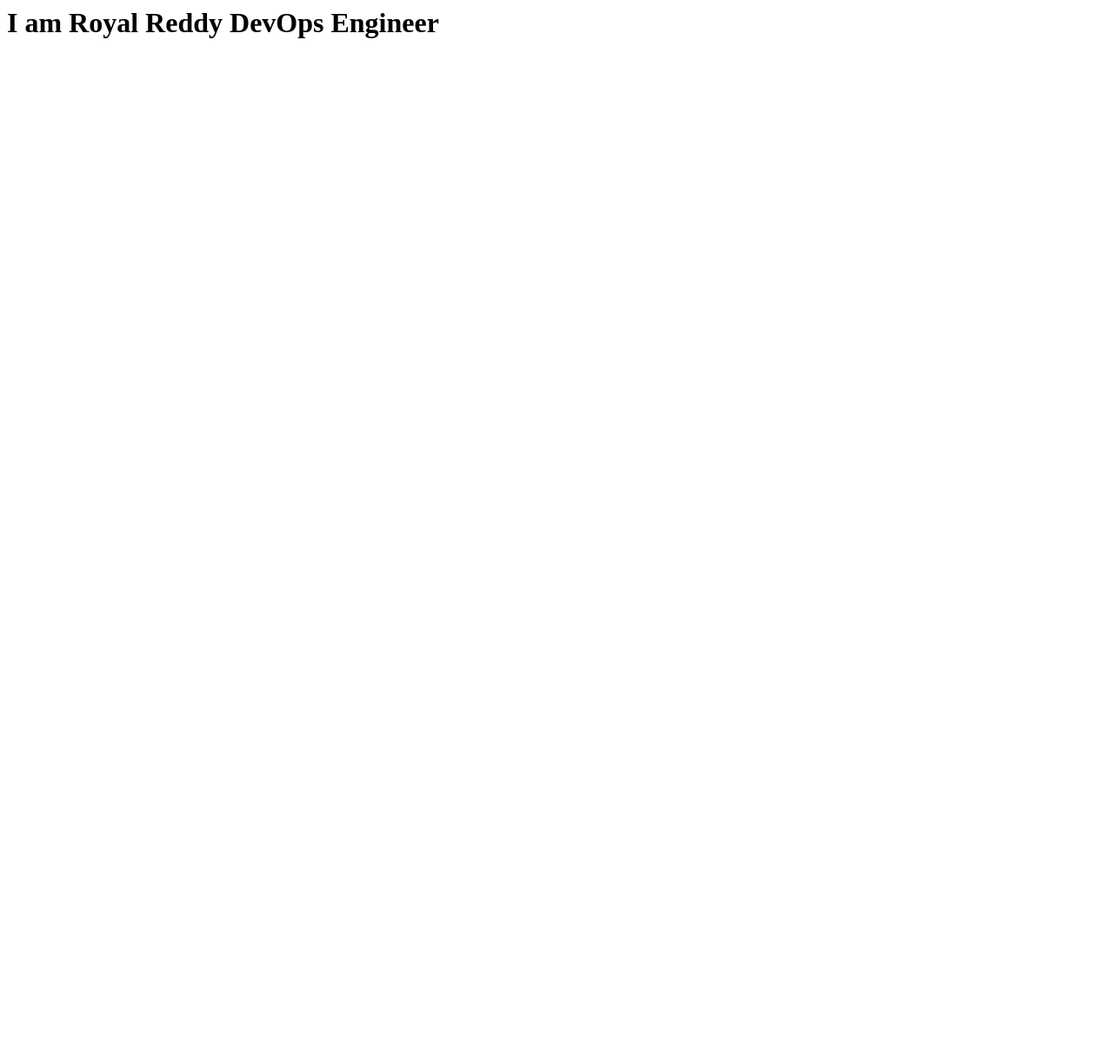
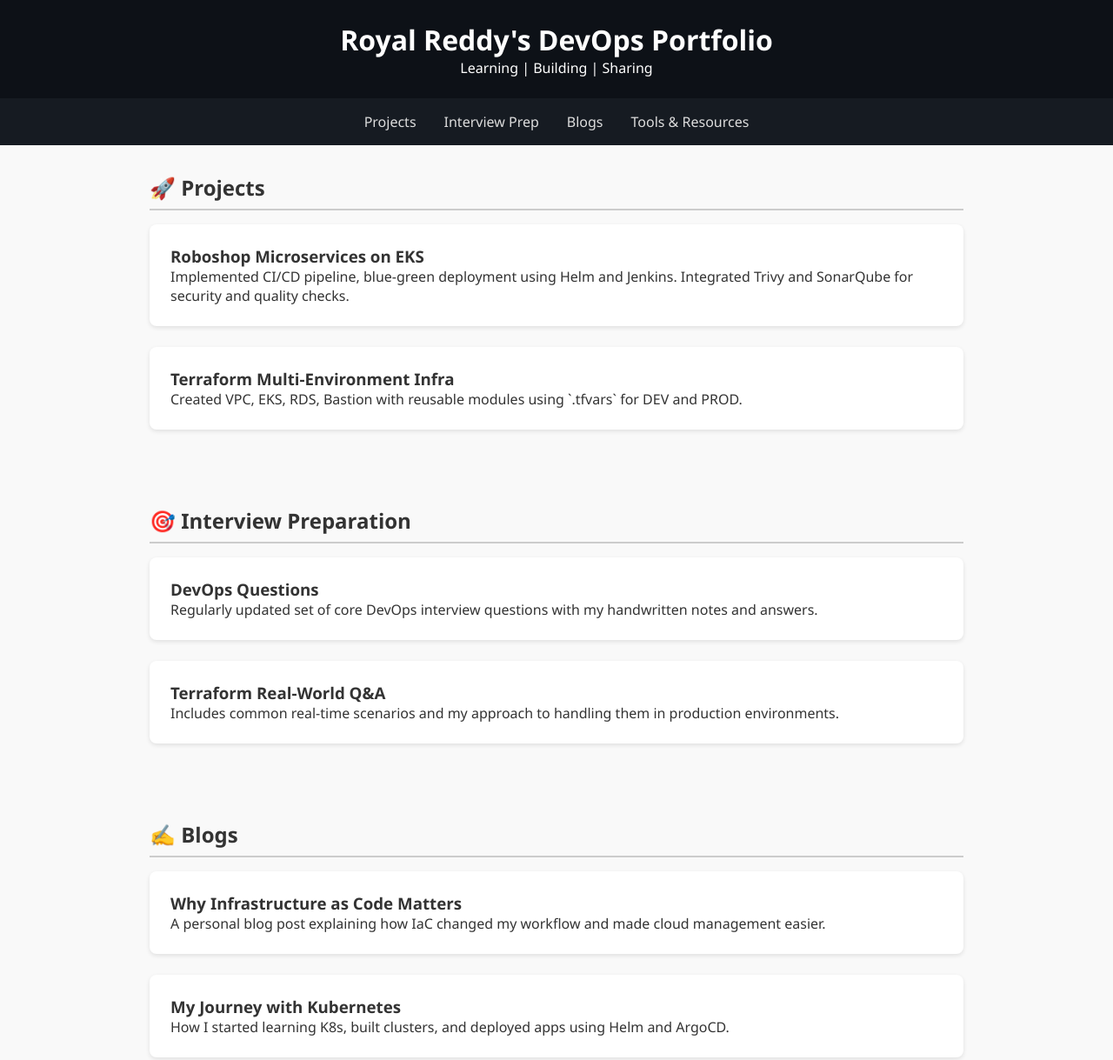
Before and after one commit to Royal-Reddy-Yaparla/Royal-Reddy-Yaparla.github.io, a plain HTML site: page index.html in a window 1280 px wide. Shown: the top 1219 px of the page at 87% size. Before the commit the page ends 800 px from the top, so only its background shows below. Drawn offline with Linux system fonts and the light colour scheme.

Commit message:
profile page has been added

```diff
--- a/index.html
+++ b/index.html
@@ -1 +1,139 @@
-<h1> I am Royal Reddy DevOps Engineer <h1>
+<!DOCTYPE html>
+<html lang="en">
+<head>
+  <meta charset="UTF-8" />
+  <meta name="viewport" content="width=device-width, initial-scale=1.0" />
+  <title>My DevOps Portfolio</title>
+  <style>
+    * {
+      margin: 0;
+      padding: 0;
+      box-sizing: border-box;
+      font-family: 'Segoe UI', Tahoma, Geneva, Verdana, sans-serif;
+    }
+
+    body {
+      background: #f9f9f9;
+      color: #333;
+    }
+
+    header {
+      background-color: #0d1117;
+      color: #fff;
+      padding: 1.5rem;
+      text-align: center;
+    }
+
+    nav {
+      display: flex;
+      justify-content: center;
+      background-color: #161b22;
+      padding: 1rem;
+    }
+
+    nav a {
+      color: #ddd;
+      text-decoration: none;
+      margin: 0 1rem;
+      font-weight: 500;
+      transition: color 0.3s ease;
+    }
+
+    nav a:hover {
+      color: #58a6ff;
+    }
+
+    section {
+      padding: 2rem;
+      max-width: 1000px;
+      margin: auto;
+    }
+
+    h2 {
+      margin-bottom: 1rem;
+      border-bottom: 2px solid #ccc;
+      padding-bottom: 0.5rem;
+    }
+
+    .card {
+      background-color: #fff;
+      padding: 1.5rem;
+      margin-bottom: 1.5rem;
+      border-radius: 8px;
+      box-shadow: 0 2px 5px rgba(0,0,0,0.1);
+    }
+
+    @media (max-width: 600px) {
+      nav {
+        flex-direction: column;
+      }
+      nav a {
+        margin: 0.5rem 0;
+      }
+    }
+  </style>
+</head>
+<body>
+
+  <header>
+    <h1>Royal Reddy's DevOps Portfolio</h1>
+    <p>Learning | Building | Sharing</p>
+  </header>
+
+  <nav>
+    <a href="#projects">Projects</a>
+    <a href="#interview">Interview Prep</a>
+    <a href="#blogs">Blogs</a>
+    <a href="#tools">Tools & Resources</a>
+  </nav>
+
+  <section id="projects">
+    <h2>🚀 Projects</h2>
+    <div class="card">
+      <h3>Roboshop Microservices on EKS</h3>
+      <p>Implemented CI/CD pipeline, blue-green deployment using Helm and Jenkins. Integrated Trivy and SonarQube for security and quality checks.</p>
+    </div>
+    <div class="card">
+      <h3>Terraform Multi-Environment Infra</h3>
+      <p>Created VPC, EKS, RDS, Bastion with reusable modules using `.tfvars` for DEV and PROD.</p>
+    </div>
+  </section>
+
+  <section id="interview">
+    <h2>🎯 Interview Preparation</h2>
+    <div class="card">
+      <h3>DevOps Questions</h3>
+      <p>Regularly updated set of core DevOps interview questions with my handwritten notes and answers.</p>
+    </div>
+    <div class="card">
+      <h3>Terraform Real-World Q&A</h3>
+      <p>Includes common real-time scenarios and my approach to handling them in production environments.</p>
+    </div>
+  </section>
+
+  <section id="blogs">
+    <h2>✍️ Blogs</h2>
+    <div class="card">
+      <h3>Why Infrastructure as Code Matters</h3>
+      <p>A personal blog post explaining how IaC changed my workflow and made cloud management easier.</p>
+    </div>
+    <div class="card">
+      <h3>My Journey with Kubernetes</h3>
+      <p>How I started learning K8s, built clusters, and deployed apps using Helm and ArgoCD.</p>
+    </div>
+  </section>
+
+  <section id="tools">
+    <h2>🛠️ Tools & Resources</h2>
+    <div class="card">
+      <h3>Voice-to-Text Practice</h3>
+      <p>I use Google Docs voice typing or Otter.ai to practice interview answers and convert them to text.</p>
+    </div>
+    <div class="card">
+      <h3>Favorite DevOps Channels</h3>
+      <p>GOTO Conferences, TechWorld with Nana, and KodeKloud are part of my learning stack.</p>
+    </div>
+  </section>
+
+</body>
+</html>
```
